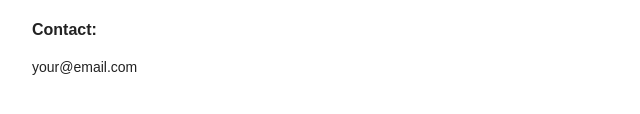
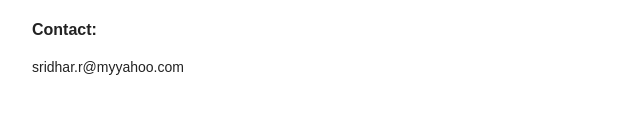
Before and after one commit to sridharr01/ICA, a plain HTML site: page index.html in a window 1280 px wide. Shown: the part 474-588 px from the top of the page, 248-888 px from the left. Drawn offline with Linux system fonts and the light colour scheme.

Commit message:
Update contact email in index.html

```diff
--- a/index.html
+++ b/index.html
@@ -67,7 +67,7 @@ brain-inspired computation around controlled electromagnetic induction coupling.
 
 <div class="section">
 <b>Contact:</b>
-<p>your@email.com</p>
+<p>sridhar.r@myyahoo.com</p>
 </div>
 
 </body>
```
